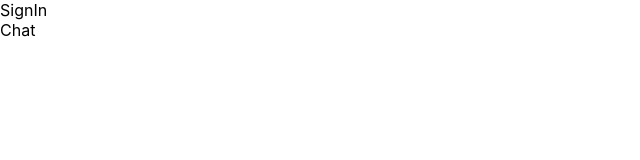
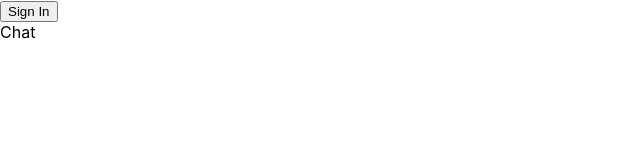
Before and after one commit to ZoricNikola00/firebase_chatapp, a React (Create React App) app: page / in a window 1280 px wide. Shown: the top 160 px of the page, without its empty margins (0-640 px from the left). Built offline with nearby package versions, Linux system fonts and the light colour scheme.

Commit message:
Creating Sign In func

```diff
--- a/src/components/SignIn.js
+++ b/src/components/SignIn.js
@@ -1,8 +1,16 @@
 import React from 'react'
+import firebase from 'firebase/compat/app'
+import {auth} from "../firebase.js"
 
 const SignIn = () => {
+    const signIn=()=>{
+        const provider = new firebase.auth.GoogleAuthProvider()
+        auth.signInWithPopup(provider)
+    }
   return (
-    <div>SignIn</div>
+    <>
+        <button onClick={signIn}>Sign In</button>
+    </>
   )
 }
 
```
